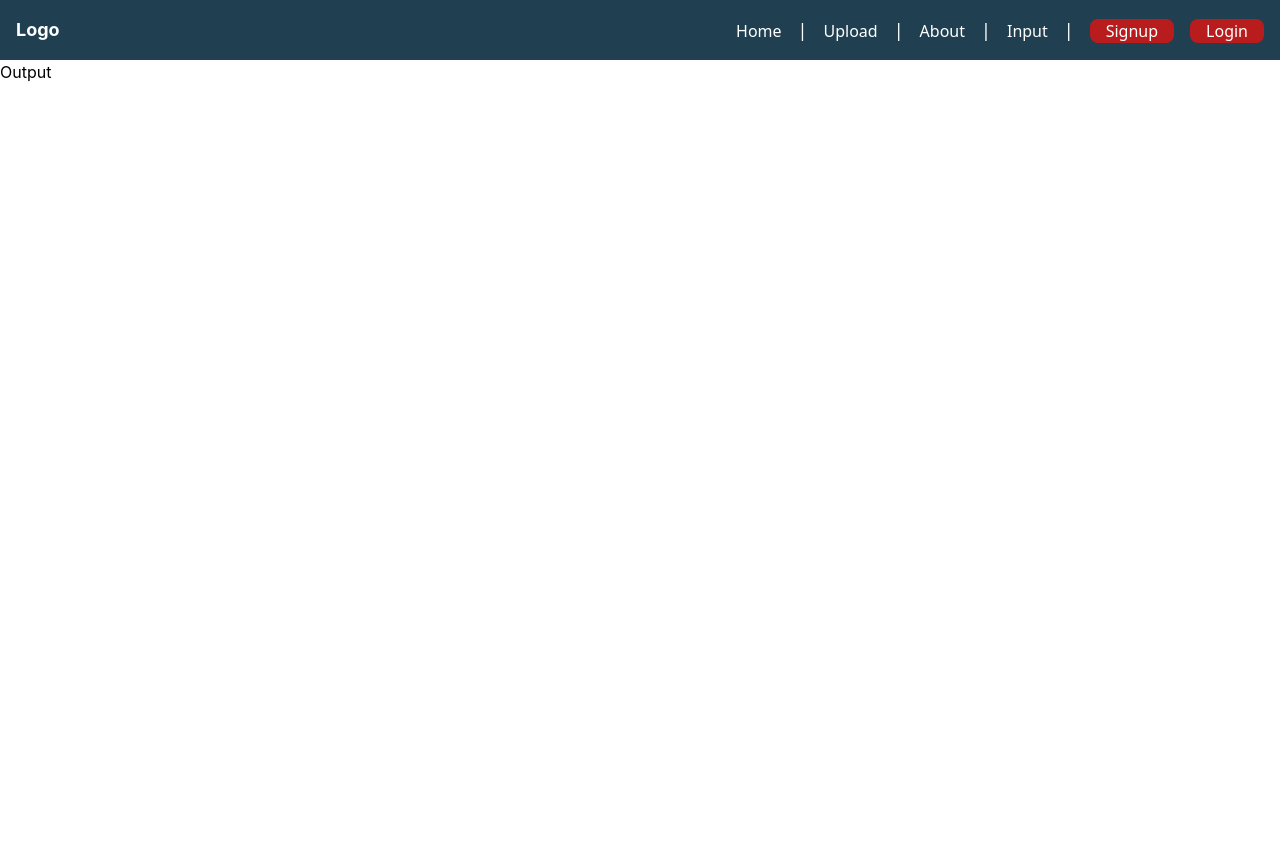
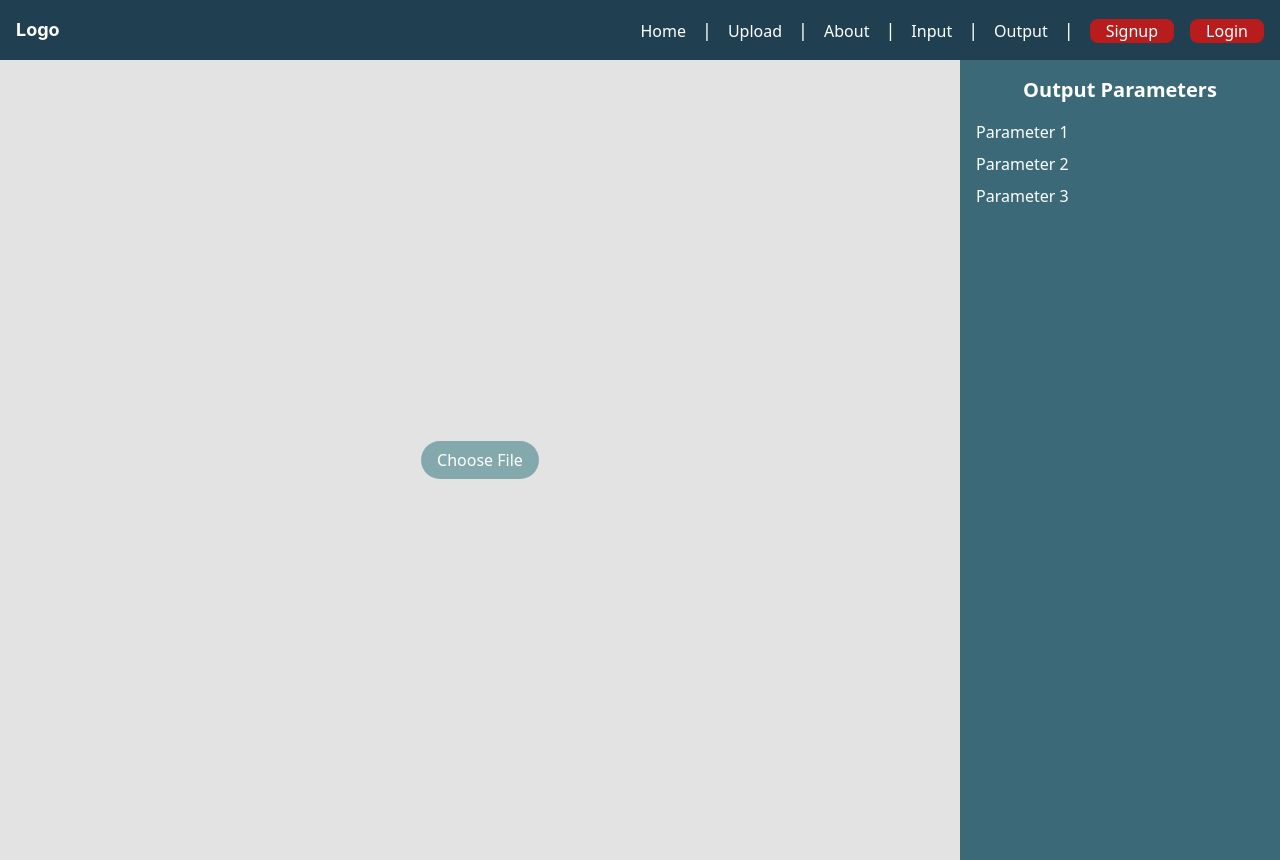
Before and after one commit to SkySingh04/Motion-Amplification-Video, a React (Create React App) app in the folder frontend/: page /output in a window 1280 px wide. Before the commit the page ends 800 px from the top, so only its background shows below. Built offline with nearby package versions, Linux system fonts and the light colour scheme; no server answers.

Commit message:
Output page

```diff
--- a/frontend/src/components/Navbar.jsx
+++ b/frontend/src/components/Navbar.jsx
@@ -56,6 +56,10 @@ const Navbar = () => {
             Input
             <span className="text-white text-lg font-sans ml-4">|</span>
           </Link>
+          <Link to="/output" className="text-white font-sans hover:text-red-500">
+            Output
+            <span className="text-white text-lg font-sans ml-4">|</span>
+          </Link>
           <button className="bg-red-700 text-white font-sans hover:bg-dark hover:text-white px-4 py-0.6 rounded-lg" onClick={(e) => {navigate('/signup')}}>Signup</button>
           <button className="bg-red-700 text-white font-sans hover:bg-dark hover:text-white px-4 py-0.6 rounded-lg" onClick={(e) => {navigate('/login')}}>Login</button>
         </div>
@@ -76,6 +80,9 @@ const Navbar = () => {
           <Link to="/input" className="block text-white hover:text-red-500 mb-4">
             Input
           </Link>
+          <Link to="/output" className="block text-white hover:text-red-500 mb-4">
+            Output
+          </Link>
           <Link to= "/signup" className="block text-white bg-red-700 hover:bg-dark hover:text-white px-2 py-0.6 rounded-lg mb-2">Signup</Link>
           <Link to= "/login" className="block text-white bg-red-700 hover:bg-dark hover:text-white px-2 py-0.6 rounded-lg mb-2">Login</Link>
         </div>
--- /dev/null
+++ b/frontend/src/components/OpPara.jsx
@@ -0,0 +1,18 @@
+import React from 'react';
+
+const OpPara = ({ parameters }) => {
+  return (
+    <div className="w-1/4 h-screen bg-dark p-4 text-white">
+      <h2 className="text-xl font-sans text-center font-semibold mb-4">Output Parameters</h2>
+      <ul>
+        {parameters.map((param, index) => (
+          <li key={index} className="mb-2">
+            {param}
+          </li>
+        ))}
+      </ul>
+    </div>
+  );
+};
+
+export default OpPara;
--- /dev/null
+++ b/frontend/src/components/OpVid.jsx
@@ -0,0 +1,73 @@
+// import React, { useState } from 'react';
+
+// const OpVid = ({ videoPath }) => {
+//   const [selectedFile, setSelectedFile] = useState(null);
+
+//   const handleFileSelect = (e) => {
+//     const file = e.target.files[0];
+//     setSelectedFile(file);
+//   };
+
+//   return (
+//     <div className="w-3/4 h-1/4 bg-light flex flex-col justify-center items-center">
+//       {!selectedFile ? (
+//         <div>
+//           <label htmlFor="fileInput" className="bg-default text-white py-2 px-4 rounded-full hover:bg-darker cursor-pointer">
+//             Choose File
+//           </label>
+//           <input
+//             type="file"
+//             id="fileInput"
+//             accept=".mp4"
+//             onChange={handleFileSelect}
+//             className="hidden"
+//           />
+//         </div>
+//       ) : (
+//         <video controls className="w-full">
+//           <source src={URL.createObjectURL(selectedFile)} type="video/mp4" />
+//         </video>
+//       )}
+//     </div>
+//   );
+// };
+
+// export default OpVid;
+
+import React, { useState } from 'react';
+
+const OpVid = ({ videoPath }) => {
+  const [selectedFile, setSelectedFile] = useState(null);
+
+  const handleFileSelect = (e) => {
+    const file = e.target.files[0];
+    setSelectedFile(file);
+  };
+
+  return (
+    <div className="w-3/4 h-screen bg-light flex flex-col justify-center items-center">
+      {!selectedFile ? (
+        <div>
+          <label htmlFor="fileInput" className="bg-default text-white py-2 px-4 rounded-full hover:bg-darker cursor-pointer">
+            Choose File
+          </label>
+          <input
+            type="file"
+            id="fileInput"
+            accept=".mp4"
+            onChange={handleFileSelect}
+            className="hidden"
+          />
+        </div>
+      ) : (
+        <div className="w-3/4 h-3/4 rounded-2xl">
+          <video controls className="w-full h-full">
+            <source src={URL.createObjectURL(selectedFile)} type="video/mp4" />
+          </video>
+        </div>
+      )}
+    </div>
+  );
+};
+
+export default OpVid;
--- a/frontend/src/pages/Output.jsx
+++ b/frontend/src/pages/Output.jsx
@@ -1,13 +1,18 @@
-// Output.js
 import React from 'react';
-import Navbar from '../components/Navbar';
+import Navbar from '../components/Navbar'; // Update the import path as needed
+import OpVid from '../components/OpVid'; // Update the import path as needed
+import OpPara from '../components/OpPara'; // Update the import path as needed
 
 function Output() {
+  const parameters = ['Parameter 1', 'Parameter 2', 'Parameter 3']; // Update with your parameters
+
   return (
     <div>
-      <Navbar/>
-      <h1>Output</h1>
-      {/* You can add more content or functionality here if needed */}
+      <Navbar />
+      <div className="text-centre font-sans bg-default flex">
+        <OpVid />
+        <OpPara parameters={parameters} />
+      </div>
     </div>
   );
 }
--- a/frontend/tailwind.config.js
+++ b/frontend/tailwind.config.js
@@ -5,7 +5,7 @@ module.exports = {
     extend: {
       colors: {
           light: '#E4E3E3',
-          DEFAULT: '#84A9AC',
+          default: '#84A9AC',
           dark: '#3B6978',
           darker: '#204051',
     },
```
Also changed, not shown: 1 other file (tests, documents, lock files or other folders).
